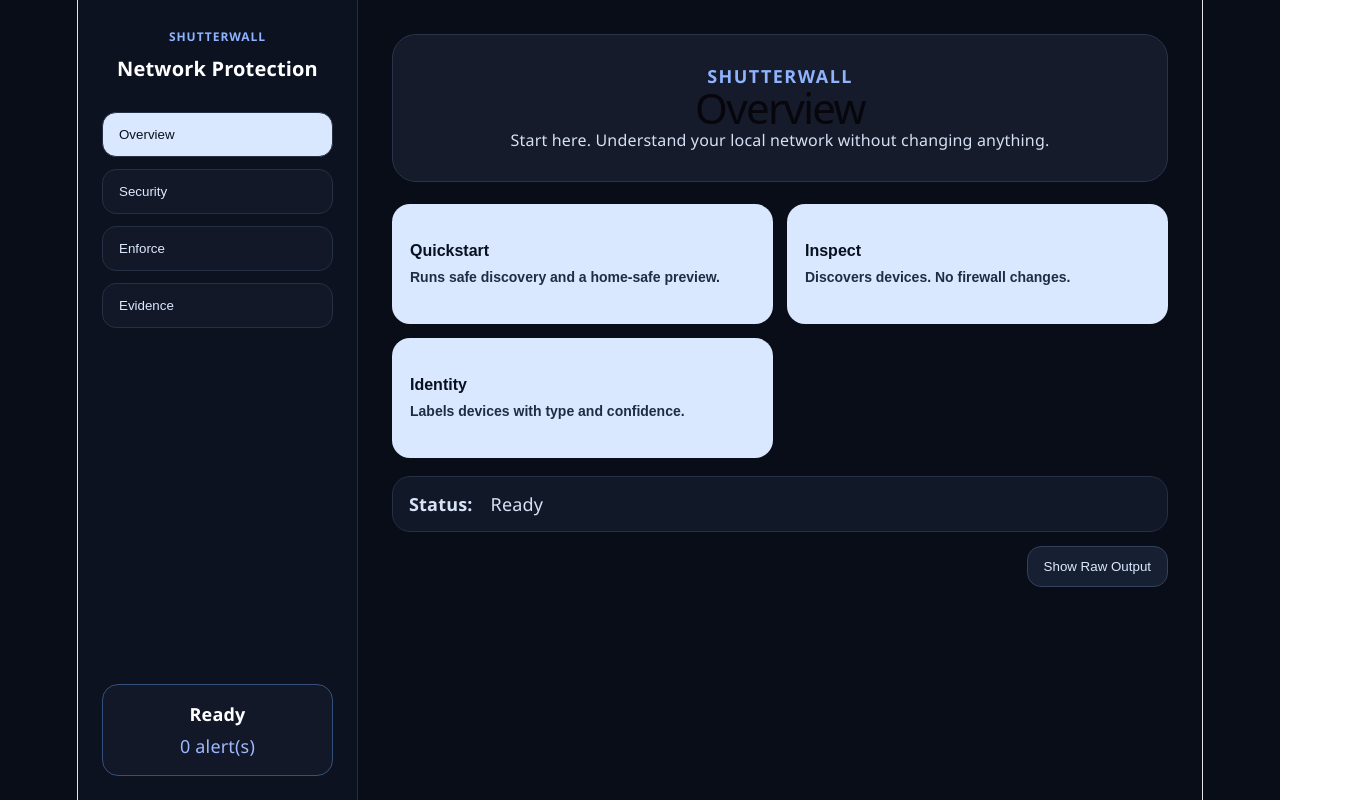
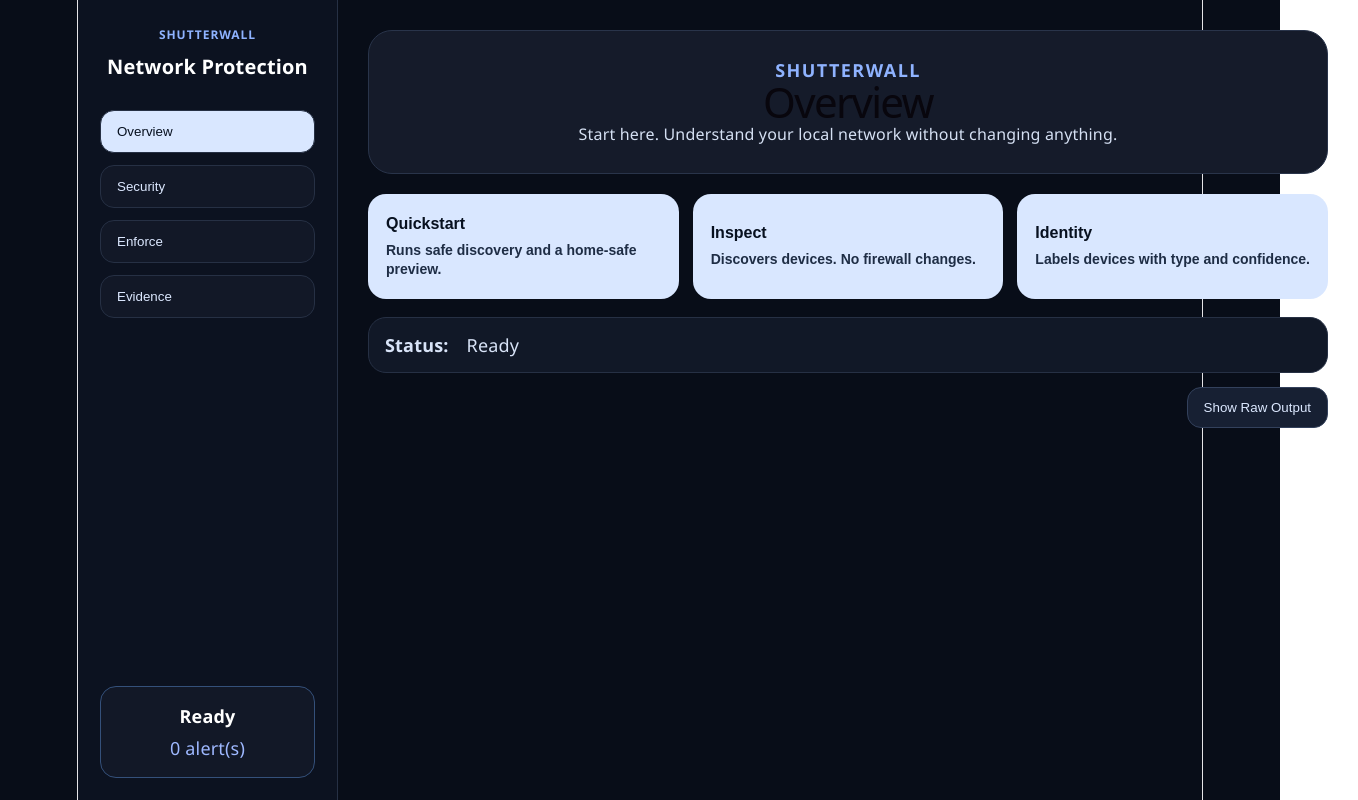
Before and after one commit to ScrappyHub/ShutterWall, a React (Vite) app in the folder workbench-ui/: page / in a window 1280 px wide. Shown: the whole page, 1358 px wide, since content can reach past the window. Built offline with nearby package versions, Linux system fonts and the light colour scheme.

Commit message:
ShutterWall: fix desktop window scaling and layout

```diff
--- a/workbench-ui/src-tauri/tauri.conf.json
+++ b/workbench-ui/src-tauri/tauri.conf.json
@@ -13,8 +13,8 @@
                 "windows":  [
                                 {
                                     "title":  "workbench-ui",
-                                    "width":  1280,
-                                    "height":  900,
+                                    "width":  1320,
+                                    "height":  860,
                                     "resizable":  true,
                                     "fullscreen":  false
                                 }
--- a/workbench-ui/src/App.css
+++ b/workbench-ui/src/App.css
@@ -1,110 +1,325 @@
-body { margin:0; background:#080d18; color:#e7eef8; font-family:Segoe UI, Arial, sans-serif; }
-.app-layout { min-height:100vh; display:grid; grid-template-columns:280px 1fr; }
-.sidebar { background:#0c1220; border-right:1px solid #263044; padding:24px; display:flex; flex-direction:column; gap:12px; position:sticky; top:0; height:100vh; box-sizing:border-box; }
-.brand { margin-bottom:18px; }
-.brand span { display:block; color:#8fb3ff; font-weight:900; letter-spacing:.08em; font-size:12px; }
-.brand strong { display:block; color:#fff; font-size:20px; margin-top:6px; }
-.nav-item { background:#121827; color:#dce8ff; border:1px solid #263044; border-radius:14px; padding:14px 16px; text-align:left; cursor:pointer; min-height:auto; }
-.nav-item.active { background:#d9e7ff; color:#07101f; }
-.side-state { margin-top:auto; background:#121827; border:1px solid #34507a; border-radius:16px; padding:16px; }
-.side-state strong { display:block; color:#fff; margin-bottom:6px; }
-.side-state span { color:#9eb8ff; }
-
-.main-panel { padding:34px; max-width:1180px; width:100%; box-sizing:border-box; }
-.hero { text-align:center; margin-bottom:22px; padding:28px; border-radius:24px; background:#151b2a; border:1px solid #29344a; }
-.hero.compact h1 { font-size:42px; margin:6px 0; }
-.eyebrow { color:#8fb3ff; font-weight:900; letter-spacing:.08em; text-transform:uppercase; }
-.sub { color:#d5e0f3; font-size:16px; margin:0; }
-
-.section-actions { display:grid; grid-template-columns:repeat(auto-fit,minmax(260px,1fr)); gap:14px; margin-bottom:18px; }
-.panel-actions button { background:#d9e7ff; color:#07101f; border:0; border-radius:18px; padding:18px; text-align:left; cursor:pointer; min-height:120px; }
-.panel-actions button strong { display:block; color:#07101f; font-size:16px; margin-bottom:8px; }
-.panel-actions button span { display:block; color:#1e2d45; font-size:14px; font-weight:600; line-height:1.35; }
-
-.devices-section { background:#101827; border:1px solid #263044; border-radius:20px; padding:18px; margin-bottom:18px; }
-.section-title { display:flex; justify-content:space-between; align-items:center; margin-bottom:14px; }
-.section-title strong { color:#ffffff; font-size:18px; }
-.section-title span { color:#9eb8ff; }
-.devices-grid { display:grid; grid-template-columns:repeat(auto-fit,minmax(220px,1fr)); gap:12px; }
-.identity-card { background:#0b1220; border:1px solid #34507a; border-radius:16px; padding:16px; }
-.identity-card strong { display:block; color:#ffffff; margin-bottom:8px; }
-.identity-ip { display:block; color:#8fb3ff; font-weight:700; margin-bottom:10px; }
-.identity-meta { display:flex; flex-direction:column; gap:4px; color:#d5e0f3; font-size:13px; }
-
-.enforce-note { color:#ffe6a3; background:rgba(255,193,7,.10); border:1px solid rgba(255,193,7,.35); padding:16px; border-radius:16px; margin-bottom:16px; display:flex; flex-direction:column; gap:6px; }
-.enforce-note code { color:#ffffff; background:#111827; padding:2px 6px; border-radius:6px; }
-
-.commandbar { display:flex; gap:18px; align-items:center; border:1px solid #263044; background:#111827; color:#d8e3f7; padding:14px 16px; border-radius:18px; margin-bottom:14px; }
-.commandbar span { color:#9eb8ff; }
-
-.friendly-summary { background:#101827; border:1px solid #34507a; border-radius:18px; padding:16px; margin-bottom:14px; display:flex; flex-direction:column; gap:6px; }
-.friendly-summary strong { color:#ffffff; margin-bottom:6px; }
-.friendly-summary span { color:#d5e0f3; font-family:Consolas, monospace; font-size:13px; }
-
-.raw-toggle { display:flex; justify-content:flex-end; margin-bottom:14px; }
-.raw-toggle button { min-height:auto; width:auto; padding:12px 16px; border-radius:14px; background:#172033; color:#dce8ff; border:1px solid #33415c; }
-
-.output { min-height:360px; background:#050814; color:#dce8ff; border:1px solid #263044; border-radius:18px; padding:18px; white-space:pre-wrap; overflow:auto; line-height:1.45; }
-
-@media (max-width: 900px) {
-  .app-layout { grid-template-columns:1fr; }
-  .sidebar { position:relative; height:auto; }
-  .main-panel { padding:20px; }
+body {
+  margin:0;
+  background:#080d18;
+  color:#e7eef8;
+  font-family:Segoe UI, Arial, sans-serif;
+  overflow:hidden;
 }
 
-.confirm-gate {
-  border:1px solid rgba(255, 92, 92, .55);
-  background:rgba(255, 92, 92, .10);
+.app-layout {
+  height:100vh;
+  width:100vw;
+  display:grid;
+  grid-template-columns:260px minmax(0,1fr);
+  overflow:hidden;
+}
+
+.sidebar {
+  background:#0c1220;
+  border-right:1px solid #263044;
+  padding:22px;
+  display:flex;
+  flex-direction:column;
+  gap:12px;
+  height:100vh;
+  box-sizing:border-box;
+  overflow:hidden;
+}
+
+.brand {
+  margin-bottom:18px;
+}
+
+.brand span {
+  display:block;
+  color:#8fb3ff;
+  font-weight:900;
+  letter-spacing:.08em;
+  font-size:12px;
+}
+
+.brand strong {
+  display:block;
+  color:#fff;
+  font-size:20px;
+  margin-top:6px;
+}
+
+.nav-item {
+  background:#121827;
+  color:#dce8ff;
+  border:1px solid #263044;
+  border-radius:14px;
+  padding:13px 16px;
+  text-align:left;
+  cursor:pointer;
+  min-height:auto;
+}
+
+.nav-item.active {
+  background:#d9e7ff;
+  color:#07101f;
+}
+
+.side-state {
+  margin-top:auto;
+  background:#121827;
+  border:1px solid #34507a;
+  border-radius:16px;
+  padding:16px;
+}
+
+.side-state strong {
+  display:block;
+  color:#fff;
+  margin-bottom:6px;
+}
+
+.side-state span {
+  color:#9eb8ff;
+}
+
+.main-panel {
+  height:100vh;
+  overflow:auto;
+  padding:30px;
+  box-sizing:border-box;
+  max-width:1100px;
+  width:100%;
+}
+
+.hero {
+  text-align:center;
+  margin-bottom:20px;
+  padding:26px;
+  border-radius:24px;
+  background:#151b2a;
+  border:1px solid #29344a;
+}
+
+.hero.compact h1 {
+  font-size:clamp(30px, 4vw, 42px);
+  margin:6px 0;
+}
+
+.eyebrow {
+  color:#8fb3ff;
+  font-weight:900;
+  letter-spacing:.08em;
+  text-transform:uppercase;
+}
+
+.sub {
+  color:#d5e0f3;
+  font-size:16px;
+  margin:0;
+}
+
+.section-actions {
+  display:grid;
+  grid-template-columns:repeat(auto-fit,minmax(240px,1fr));
+  gap:14px;
+  margin-bottom:18px;
+}
+
+.panel-actions button {
+  background:#d9e7ff;
+  color:#07101f;
+  border:0;
   border-radius:18px;
   padding:18px;
-  margin-bottom:16px;
+  text-align:left;
+  cursor:pointer;
+  min-height:105px;
 }
 
-.confirm-gate strong {
+.panel-actions button strong {
   display:block;
-  color:#ffffff;
-  font-size:18px;
+  color:#07101f;
+  font-size:16px;
   margin-bottom:8px;
 }
 
-.confirm-gate p {
-  color:#ffd6d6;
-  margin:0 0 10px 0;
+.panel-actions button span {
+  display:block;
+  color:#1e2d45;
+  font-size:14px;
+  font-weight:600;
+  line-height:1.35;
 }
 
-.danger-copy code {
+.devices-section,
+.friendly-summary,
+.commandbar,
+.enforce-note {
+  max-width:100%;
+}
+
+.devices-section {
+  background:#101827;
+  border:1px solid #263044;
+  border-radius:20px;
+  padding:18px;
+  margin-bottom:18px;
+}
+
+.section-title {
+  display:flex;
+  justify-content:space-between;
+  align-items:center;
+  margin-bottom:14px;
+}
+
+.section-title strong {
   color:#ffffff;
-  background:#3a1111;
+  font-size:18px;
+}
+
+.section-title span {
+  color:#9eb8ff;
+}
+
+.devices-grid {
+  display:grid;
+  grid-template-columns:repeat(auto-fit,minmax(210px,1fr));
+  gap:12px;
+}
+
+.identity-card {
+  background:#0b1220;
+  border:1px solid #34507a;
+  border-radius:16px;
+  padding:16px;
+}
+
+.identity-card strong {
+  display:block;
+  color:#ffffff;
+  margin-bottom:8px;
+}
+
+.identity-ip {
+  display:block;
+  color:#8fb3ff;
+  font-weight:700;
+  margin-bottom:10px;
+}
+
+.identity-meta {
+  display:flex;
+  flex-direction:column;
+  gap:4px;
+  color:#d5e0f3;
+  font-size:13px;
+}
+
+.enforce-note {
+  color:#ffe6a3;
+  background:rgba(255,193,7,.10);
+  border:1px solid rgba(255,193,7,.35);
+  padding:16px;
+  border-radius:16px;
+  margin-bottom:16px;
+  display:flex;
+  flex-direction:column;
+  gap:6px;
+}
+
+.enforce-note code {
+  color:#ffffff;
+  background:#111827;
   padding:2px 6px;
   border-radius:6px;
 }
 
-.confirm-row {
+.commandbar {
   display:flex;
-  gap:10px;
+  gap:18px;
   align-items:center;
-  flex-wrap:wrap;
+  border:1px solid #263044;
+  background:#111827;
+  color:#d8e3f7;
+  padding:14px 16px;
+  border-radius:18px;
+  margin-bottom:14px;
 }
 
-.confirm-row input {
-  flex:1;
-  min-width:220px;
-  background:#080d18;
-  color:#ffffff;
-  border:1px solid rgba(255,255,255,.25);
-  border-radius:12px;
-  padding:12px 14px;
+.commandbar span {
+  color:#9eb8ff;
 }
 
-.confirm-row button {
+.friendly-summary {
+  background:#101827;
+  border:1px solid #34507a;
+  border-radius:18px;
+  padding:16px;
+  margin-bottom:14px;
+  display:flex;
+  flex-direction:column;
+  gap:6px;
+}
+
+.friendly-summary strong {
+  color:#ffffff;
+  margin-bottom:6px;
+}
+
+.friendly-summary span {
+  color:#d5e0f3;
+  font-family:Consolas, monospace;
+  font-size:13px;
+  overflow-wrap:anywhere;
+}
+
+.raw-toggle {
+  display:flex;
+  justify-content:flex-end;
+  margin-bottom:14px;
+}
+
+.raw-toggle button {
   min-height:auto;
   width:auto;
   padding:12px 16px;
-  border-radius:12px;
-}
-
-.confirm-row button.secondary {
+  border-radius:14px;
   background:#172033;
   color:#dce8ff;
   border:1px solid #33415c;
 }
+
+.output {
+  min-height:320px;
+  background:#050814;
+  color:#dce8ff;
+  border:1px solid #263044;
+  border-radius:18px;
+  padding:18px;
+  white-space:pre-wrap;
+  overflow:auto;
+  line-height:1.45;
+  max-width:100%;
+}
+
+@media (max-width: 900px) {
+  body {
+    overflow:auto;
+  }
+
+  .app-layout {
+    height:auto;
+    min-height:100vh;
+    grid-template-columns:1fr;
+    overflow:visible;
+  }
+
+  .sidebar {
+    height:auto;
+    overflow:visible;
+  }
+
+  .main-panel {
+    height:auto;
+    overflow:visible;
+    padding:20px;
+  }
+}
```
